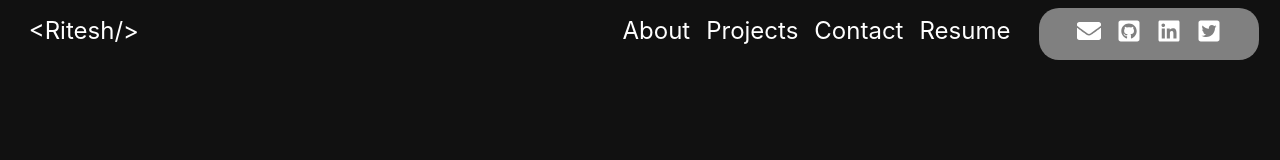
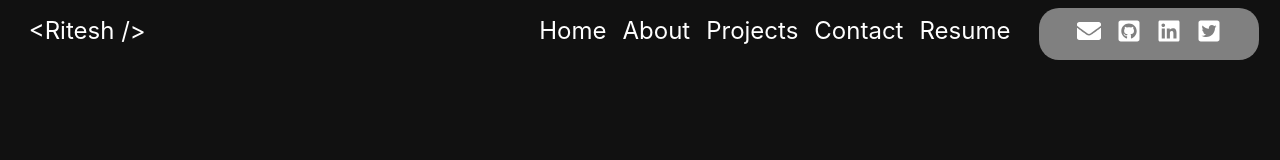
Before and after one commit to ritesh-2124/Portfolio, a React (Create React App) app: page / in a window 1280 px wide. Shown: the top 160 px of the page. Built offline with nearby package versions, Linux system fonts and the light colour scheme.

Commit message:
scroll behavior smooth

```diff
--- a/src/App.css
+++ b/src/App.css
@@ -523,7 +523,8 @@ form button{
   display: flex;
   justify-content: space-between;
 }
-.hovers:hover{
-border-bottom: 2px solid rgb(119, 0, 255);
-transition: 1s;
+
+
+html{
+  scroll-behavior: smooth;
 }
--- a/src/components/Nav.js
+++ b/src/components/Nav.js
@@ -18,10 +18,11 @@ function Nav() {
   return (
     <div className="navbar">
       <Link to='/'>
-      <div className="logo round">{'<Ritesh/>'}</div>
+      <div className="logo round"> {'<Ritesh />'}</div>
       </Link>
       <div className={click ? 'menu active' : 'menu'}>
         <ul className="navvs">
+        <li className='hovers' onClick={closeMobileMenu}> <a href='#Homeid'>Home</a>  </li>
           <li className='hovers' onClick={closeMobileMenu}> <a href='#about'>About</a>  </li>
           <li className='hovers' onClick={closeMobileMenu}><a href='#project'>Projects</a> </li>
           <li className='hovers' onClick={closeMobileMenu}><a href='#bottom' >Contact</a> </li>
--- a/src/components/Pages/Home.js
+++ b/src/components/Pages/Home.js
@@ -3,7 +3,7 @@ import Hello from '../images/undraw_Hello_re_3evm.svg';
 // import resume from '../docs/resumee.pdf';
 function Home() {
   return (
-    <div className="home">
+    <div id='Homeid' className="home">
       <div className="main">
         <div className="intro">
           <div className="text">Hi I'm Ritesh Yadav</div>
```
